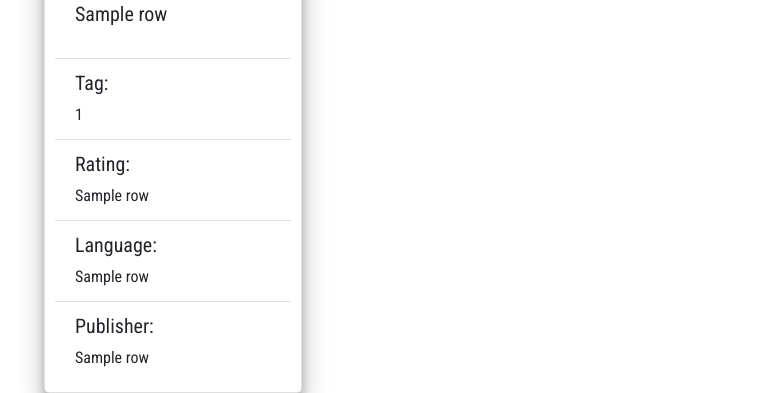
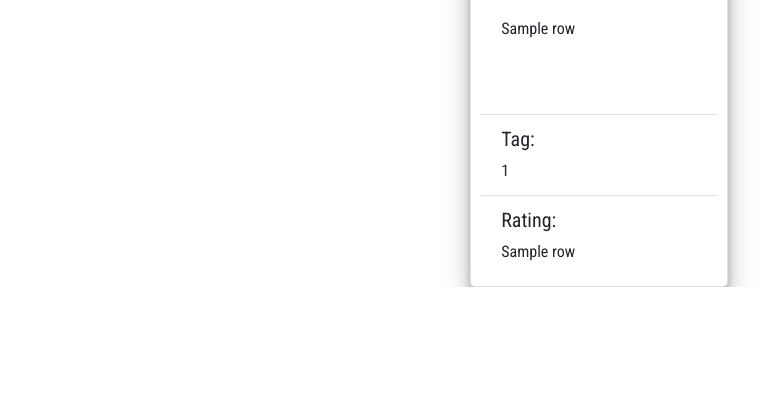
Before and after one commit to Pratik-sys/book-recommender, a Flask app: template bookrecommender/templates/home.html in a window 1280 px wide. Shown: the part 646-1039 px from the top of the page, without its empty margins (41-812 px from the left). After the commit the page ends 933 px from the top, so only its background shows below. Run offline with Flask 2, Linux system fonts and the light colour scheme; the template is opened without the code that fills it: values that come from a table or form of the project are taken from there, most other values are stand-ins (such as "Sample title", 1, 10 or a date in 2020); some libraries are stand-ins or nearby versions; some web fonts are replaced.

Commit message:
few more changes
Signed-off-by: Pratik-Sys <pithore.pratik@gmail.com>

```diff
--- a/bookrecommender/forms.py
+++ b/bookrecommender/forms.py
@@ -1,5 +1,5 @@
 from wtforms import Form, StringField, SubmitField, TextField, validators
 
 class GetField(Form):
-    title = TextField('title', [validators.data_required()])
+    title = TextField('Title', [validators.data_required()])
     submit = SubmitField('search')
--- a/bookrecommender/static/style.css
+++ b/bookrecommender/static/style.css
@@ -51,6 +51,7 @@ img{
 }
 
 .card{
+    overflow: hidden;
     float: left;
     width: calc(25% - 20px);
     padding: 10px;
--- a/bookrecommender/templates/home.html
+++ b/bookrecommender/templates/home.html
@@ -11,10 +11,11 @@
       <div class="form-group">{{form.submit(class="btn btn-primary")}}</div>
     </form>
   </div>
-  <div class="container-fluid" style="margin-top: 30px">
+  <hr size="20">
+  <div class="container" style="margin-top: 30px">
     <div class="row">
     {%for row in row_data%}
-    <div class="card mt-2 mr-2">
+    <div class="card mx-auto mt-2 mr-2" style="font-size: medium; height:40rem;">
       <img
         src="{{row[1]}}"
         class="card-img-top"
@@ -22,7 +23,7 @@
       />
     </a>
       <div class="card-body">
-        <h5 class="card-title">{{row[2]}}</h5>
+        <h5 class="card-title" style="font-size: medium;">{{row[2]}}</h5>
         <p class="card-text">
           <!-- Paulo Coelho's enchanting novel has inspired a devoted following
           around the world.he story of Santiago is an eternal testament to the
@@ -33,9 +34,9 @@
       <ul class="list-group list-group-flush">
         <li class="list-group-item"><h5>Tag:</h5>{{row[0]}}</li>
         <li class="list-group-item"><h5>Rating:</h5>{{row[4]}}</li>
-        <li class="list-group-item"><h5>Language:</h5>{{row[8]}}</li>
+        <!-- <li class="list-group-item"><h5>Language:</h5>{{row[8]}}</li>
         <li class="list-group-item"><h5>Publisher:</h5>{{row[9]}}</li>
-
+         -->
 
       </ul>
     </div>
```
